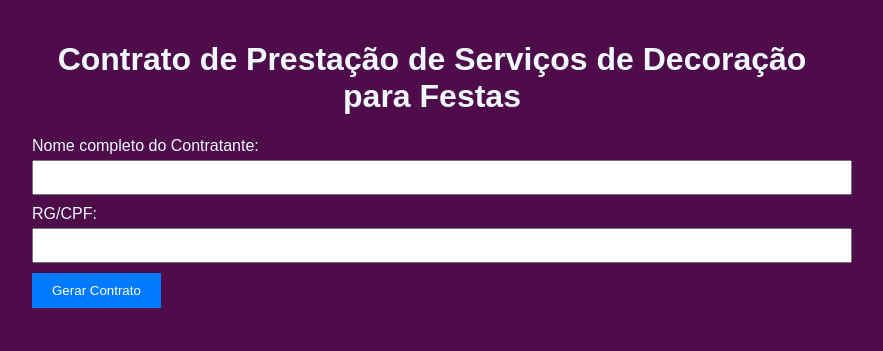
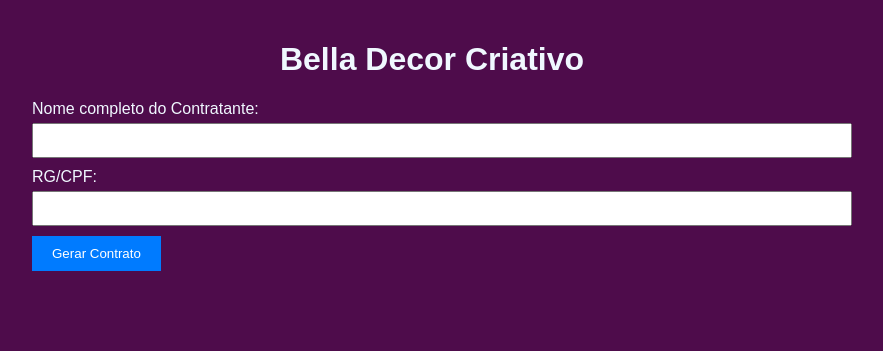
Before and after one commit to Fauns0/Bella_Decor, a plain HTML site: page index.html in a window 1280 px wide. Shown: the whole page, without its empty margins (208-1091 px from the left). Drawn offline with nearby package versions, Linux system fonts and the light colour scheme.

Commit message:
Update index.html
Titulo trocado

```diff
--- a/index.html
+++ b/index.html
@@ -8,7 +8,7 @@
 </head>
 <body>
     <div class="container">
-        <h1>Contrato de Prestação de Serviços de Decoração para Festas</h1>
+        <h1>Bella Decor Criativo</h1>
         <div id="form">
             <label for="nomeContratante">Nome completo do Contratante:</label>
             <input type="text" id="nomeContratante" required>
```
